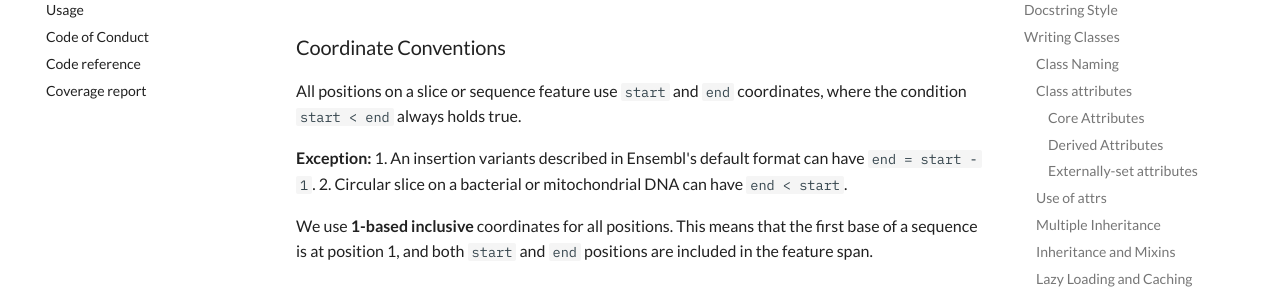
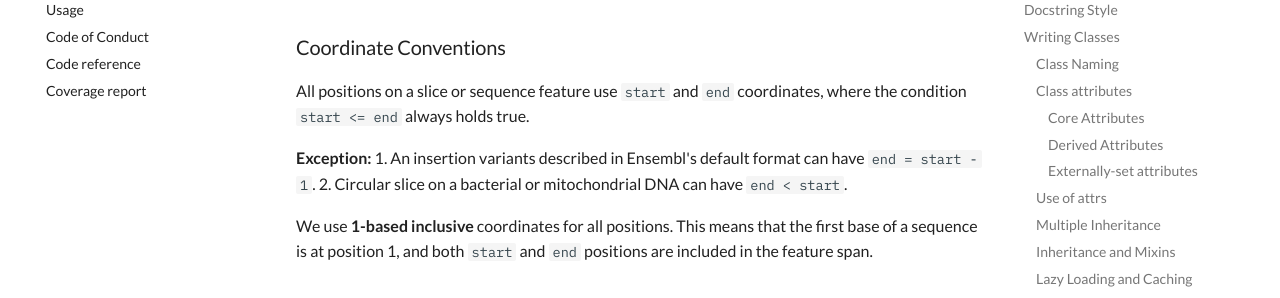
Before and after one commit to Ensembl/ensembl-vep-py, an MkDocs documentation site: the page built from docs/developer_guide.md, in a window 1280 px wide and 900 px high, scrolled down 8219 px. Shown: the part 152-450 px from the top of the window. Built offline with MkDocs 1.6.1 and Material for MkDocs 9.7.7, drawn with Linux system fonts in a browser that asks for light colours; comment, search, counter and statistics services are not loaded.

```diff
--- a/docs/developer_guide.md
+++ b/docs/developer_guide.md
@@ -338,7 +338,7 @@ Features positioned on a slice have coordinates and strand values expressed rela
 
 ### Coordinate Conventions
 
-All positions on a slice or sequence feature use `start` and `end` coordinates, where the condition `start < end` always holds true.
+All positions on a slice or sequence feature use `start` and `end` coordinates, where the condition `start <= end` always holds true.
 
 **Exception:**
 1. An insertion variants described in Ensembl's default format can have `end = start - 1`.
```
